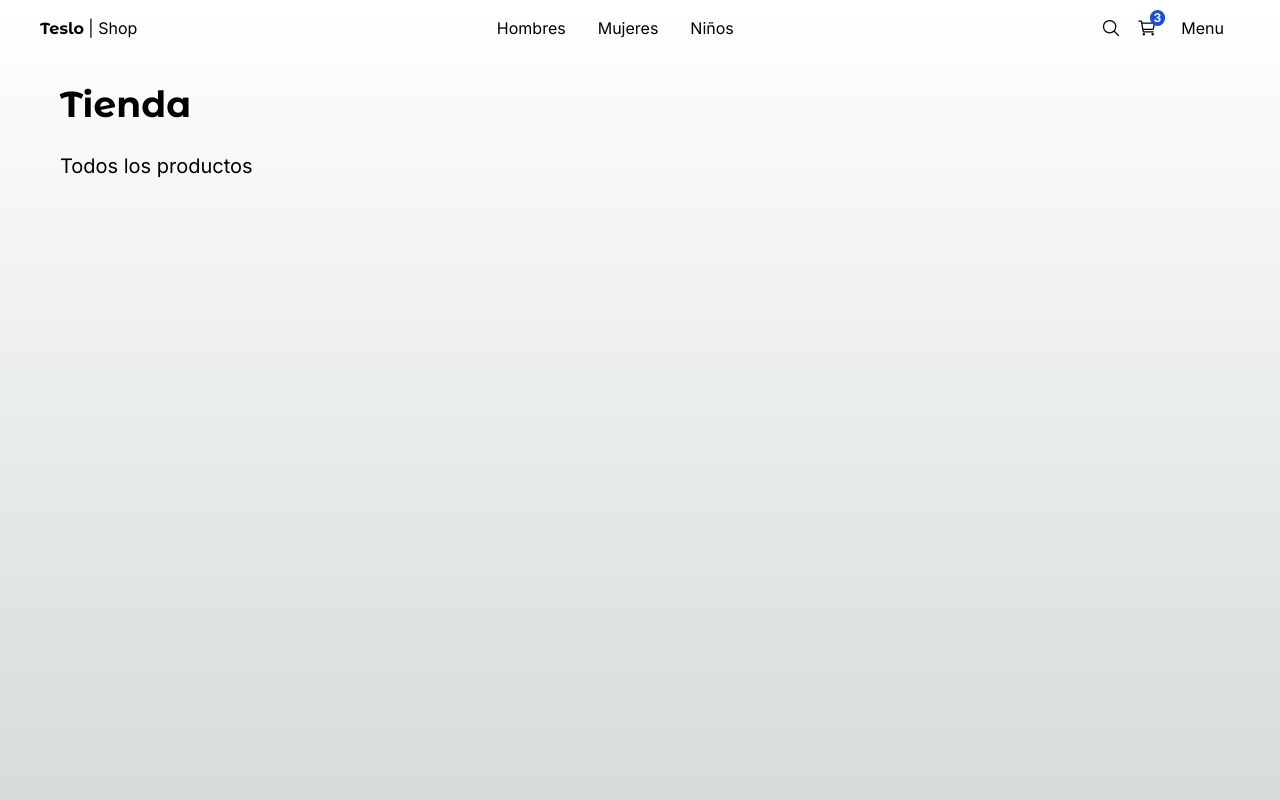
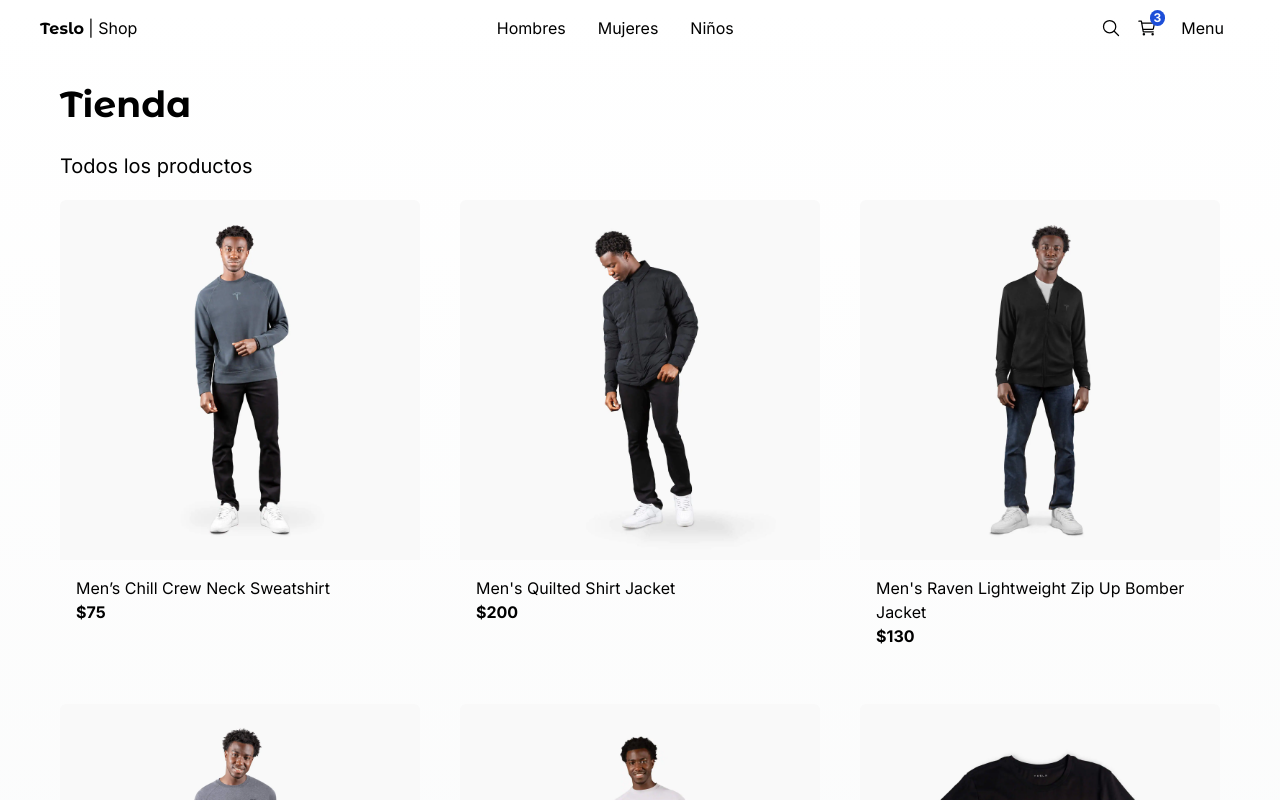
Before and after one commit to JuanManuelJerezBaraona/teslo-shop, a Next.js app: page / in a window 1280 px wide. Shown: the top 800 px of the page. Built offline with nearby package versions, Linux system fonts and the light colour scheme.

Commit message:
Add ProductGrid and ProductGridItem components to shop page and export them in components/index.ts

```diff
--- a/src/app/(shop)/page.tsx
+++ b/src/app/(shop)/page.tsx
@@ -1,4 +1,8 @@
-import { Title } from "@/components";
+import { ProductGrid, Title } from "@/components";
+import { initialData } from "@/seed/seed";
+
+// Temporalmente
+const products = initialData.products;
 
 export default function Home() {
     return (
@@ -8,6 +12,10 @@
                 subtitle="Todos los productos"
                 className="mb-2"
             />
+
+            <ProductGrid
+                products={ products }
+            />
         </>
     );
 }
--- a/src/components/index.ts
+++ b/src/components/index.ts
@@ -1,3 +1,6 @@
+export * from './products/product-grid/ProductGrid';
+export * from './products/product-grid/ProductGridItem';
+
 export * from './ui/not-found/PageNotFound';
 export * from './ui/title/Title';
 export * from './ui/top-menu/TopMenu';
--- /dev/null
+++ b/src/components/products/product-grid/ProductGrid.tsx
@@ -0,0 +1,21 @@
+import { Product } from "@/interfaces"
+import { ProductGridItem } from "./ProductGridItem";
+
+interface Props {
+    products: Product[];
+}
+
+export const ProductGrid = ({ products }:Props) => {
+    return (
+        <div className="grid grid-cols-2 sm:grid-cols-3 gap-10 mb-10">
+            {
+                products.map( product => (
+                    <ProductGridItem
+                        key={ product.slug }
+                        product={ product }
+                    />
+                ))
+            }
+        </div>
+    )
+}
--- /dev/null
+++ b/src/components/products/product-grid/ProductGridItem.tsx
@@ -0,0 +1,41 @@
+'use client';
+
+import { Product } from "@/interfaces"
+import Image from "next/image";
+import Link from "next/link";
+import { useState } from "react";
+
+interface Props {
+    product: Product;
+}
+
+export const ProductGridItem = ({ product }:Props) => {
+
+    const [displayImage, setDisplayImage] = useState( product.images[0] );
+
+    return (
+        <div className="rounded-md overflow-hidden fade-in">
+            <Link href={ `/product/${ product.slug }` }>
+                <Image
+                    src={`/products/${ displayImage }`}
+                    alt={ product.title }
+                    className="w-full object-cover"
+                    width={ 500 }
+                    height={ 500 }
+                    onMouseEnter={ () => setDisplayImage( product.images[1] ) }
+                    onMouseLeave={ () => setDisplayImage( product.images[0] ) }
+                />
+            </Link>
+
+            <div className="p-4 flex flex-col">
+                <Link
+                    className="hover:text-blue-600"
+                    href={ `/product/${ product.slug }` }
+                >
+                    { product.title }
+                </Link>
+                <span className="font-bold">${ product.price }</span>
+            </div>
+        </div>
+    )
+}
--- /dev/null
+++ b/src/interfaces/index.ts
@@ -0,0 +1 @@
+export * from './product.interface';
```
Also changed, not shown: src/interfaces/product.interface.ts (added, +16 -0 lines).
